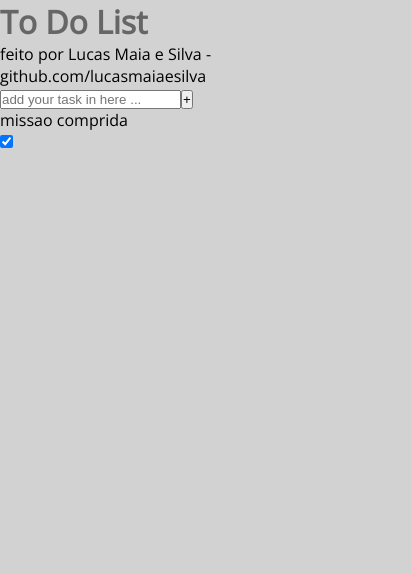
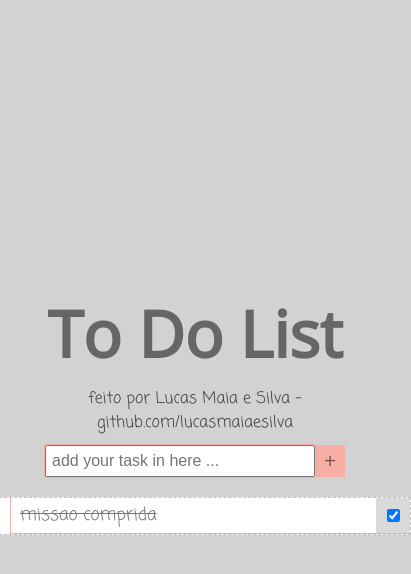
Before and after one commit to lucasmaiaesilva/entria-frontend-test, a React app: page / in a window 390 px wide. Shown: the top 574 px of the page, 411 px wide, since content can reach past the window. Built offline with nearby package versions, Linux system fonts and the light colour scheme.

Commit message:
stylizing the project

```diff
--- a/src/stylus/base.styl
+++ b/src/stylus/base.styl
@@ -1,8 +1,11 @@
 @import url("https://fonts.googleapis.com/css?family=Open+Sans")
+@import url("https://fonts.googleapis.com/css?family=Coming+Soon")
 
 // container(base-size)
 //   margin 0 auto
 //   width base-size !important
+
+$disabled-color = rgb(120, 120, 120)
 
 *
   margin 0
@@ -11,3 +14,10 @@
 body
   font-family: 'Open Sans', sans-serif
   background rgb(210, 210, 210)
+
+.app
+  min-height 100vh
+  display flex
+  flex-direction column
+  align-items center
+  justify-content center
--- /dev/null
+++ b/src/stylus/form.styl
@@ -0,0 +1,17 @@
+.add-task
+  background peachpuff
+  width 300px
+  box-sizing border-box
+  display flex
+  &__input
+    flex-grow 1
+    font-size 1rem
+    padding 5px
+    outline 1px solid rgb(247, 175, 165)
+  &__submit
+    width 30px
+    background rgb(247, 175, 165)
+    outline none
+    border 1px solid rgb(247, 175, 165)
+    font-size 1.3rem
+    color rgba(0, 0, 0, .5)
--- a/src/stylus/main.styl
+++ b/src/stylus/main.styl
@@ -1,2 +1,5 @@
 @import "base.styl"
+@import "title.styl"
+@import "form.styl"
+@import "todo.styl"
 @import "media.styl"
--- a/src/stylus/media.styl
+++ b/src/stylus/media.styl
@@ -1,17 +1,6 @@
-// @media (max-width: 980px)
-//   .header__content
-//     flex-direction column
-//     .main
-//       width 100%
-//       justify-content space-around
-//   .posts__post
-//     width 46%
-//
-// @media (max-width: 700px)
-//   .avatar-image
-//     display none
-//   .website-name
-//     margin 10px 0
-//     font-size .8rem
-//   .posts__post
-//     width 48%
+@media (max-width: 980px)
+  .header
+    &__title
+      font-size 4rem
+    &__description
+      font-size 1rem
--- /dev/null
+++ b/src/stylus/title.styl
@@ -0,0 +1,10 @@
+.header
+  text-align center
+  &__title
+    font-size 3rem
+    font-weight bold
+  &__description
+    font-family: 'Coming Soon', cursive
+    font-size .7rem
+    margin 10px 0
+    color rgba(0, 0, 0, .7)
--- /dev/null
+++ b/src/stylus/todo.styl
@@ -0,0 +1,26 @@
+.todo
+  font-family: 'Coming Soon', cursive
+  margin 20px 0
+  background rgb(255, 255, 255)
+  width 400px
+  border 1px dashed rgb(192, 192, 192)
+  padding-left 30px
+  &__item
+    display flex
+    border-left 1px solid rgb(247, 175, 165)
+    padding-left 5px
+    border-bottom 1px solid silver
+    &--task
+      flex-grow 1
+      font-size 1.1rem
+      margin 4px
+    &--check
+      display flex
+      justify-content center
+      align-items center
+      background rgba(0, 0, 0, 0.15)
+      width 34px
+
+.done
+  color $disabled-color
+  text-decoration line-through
```
